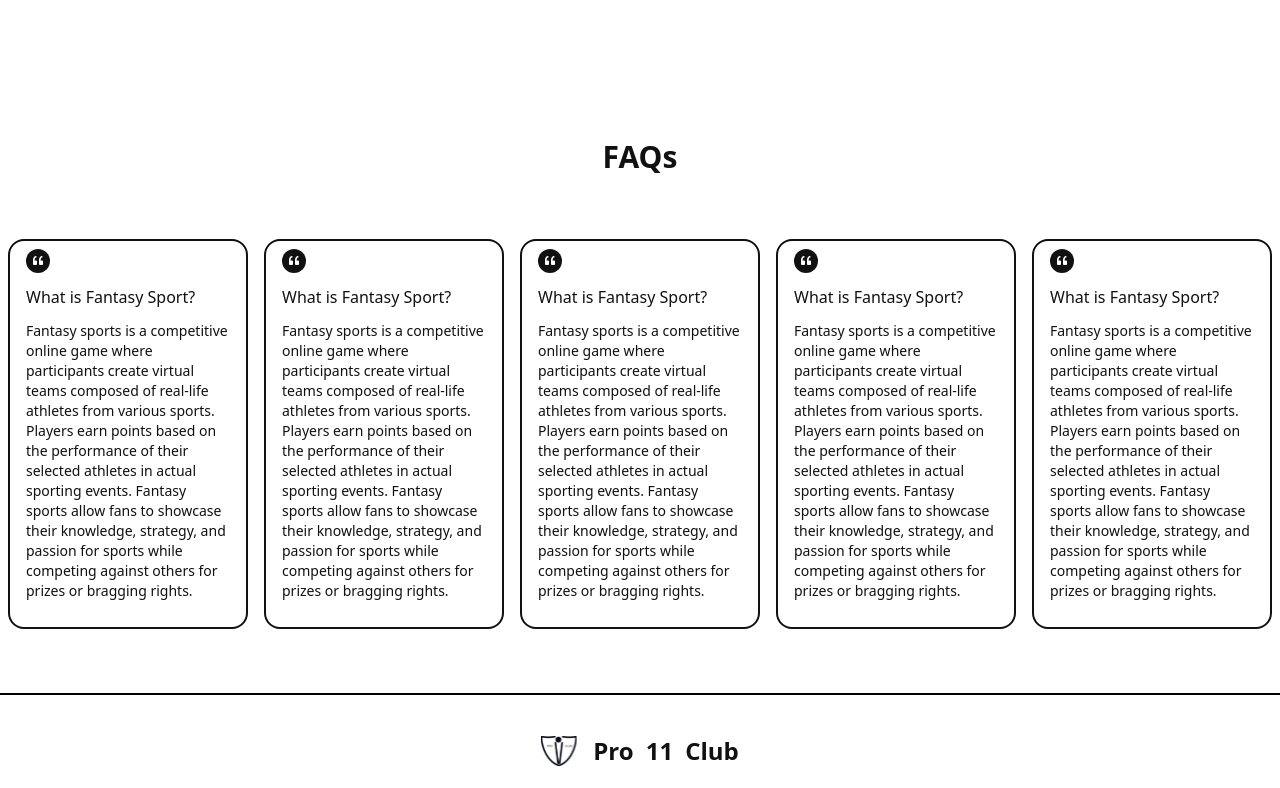
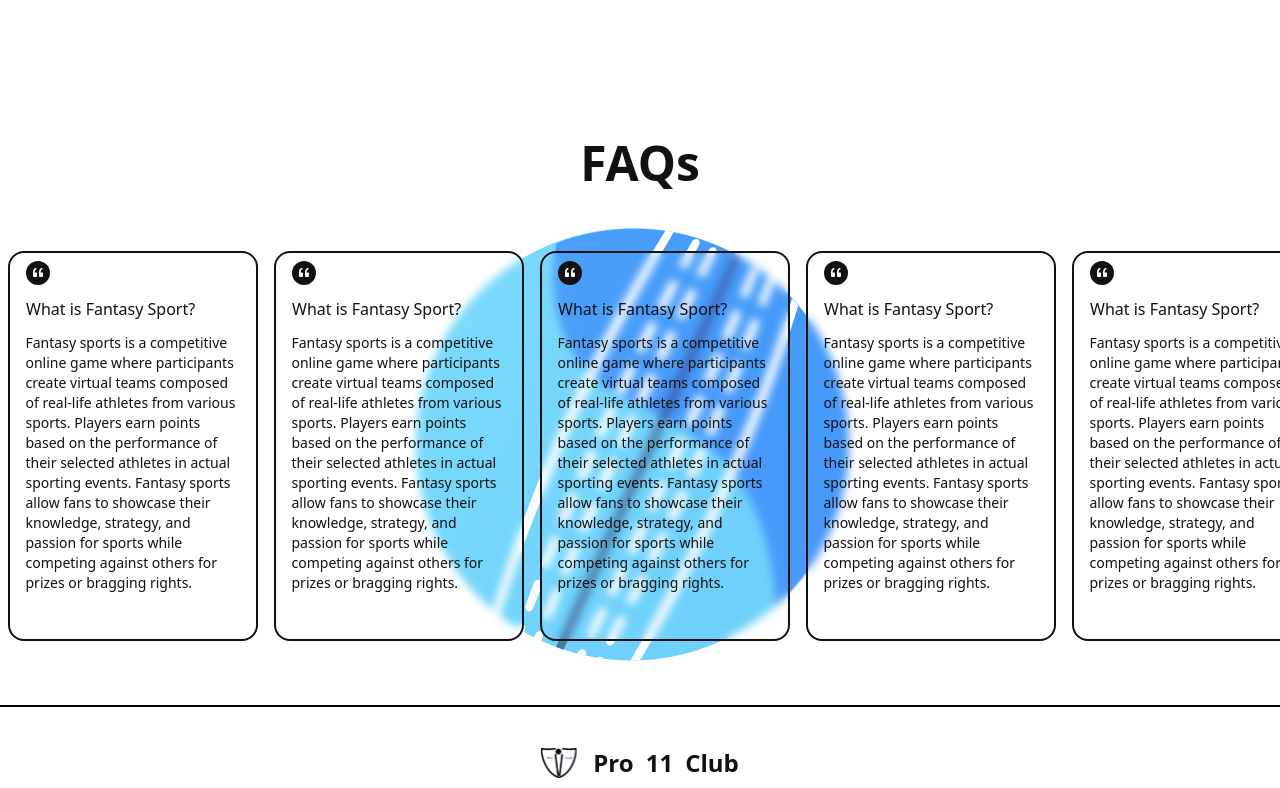
Before and after one commit to Himmu5/Pro11-Club, a React (Vite) app: page / in a window 1280 px wide. Shown: the part 4460-5248 px from the top of the page. Built offline with nearby package versions, Linux system fonts and the light colour scheme.

Commit message:
Ball added

```diff
--- a/src/Components/Pages/Footer.tsx
+++ b/src/Components/Pages/Footer.tsx
@@ -1,22 +1,24 @@
 import { FC } from 'react'
 import { BsQuote } from 'react-icons/bs'
 import Logo from '../../../public/LogoSVG.svg'
+import BigBall from '../../../public/BigBall.svg'
 import { AiFillFacebook, AiFillInstagram, AiFillLinkedin } from 'react-icons/ai'
 
 type P = object
 const Footer: FC<P> = () => {
-    return <>
-        <div className='flex flex-col items-center  '>
-            <h1 className='text-3xl font-bold'>FAQs</h1>
-            <div className='flex overflow-scroll gap-4 w-full sm:h-[520px] px-2 py-16 no-scrollbar border-b-2 border-black'>
+    return <div className=''>
+        <div className='relative flex flex-col items-center  '>
+            <img src={BigBall} alt="ball" className='absolute h-full self-center w-full ' />
+            <h1 className='text-3xl sm:text-4xl md:text-5xl font-bold'>FAQs</h1>
+            <div className='relative z-20 flex overflow-scroll gap-4 w-full sm:h-[520px] px-2 py-16 no-scrollbar border-b-2 border-black'>
                 {
-                    [...Array(5)].map(() => {
-                        return <div className='flex flex-col py-2 min-w-[200px] px-4 space-y-3 w-64  border-2 border-[#111111] rounded-2xl'>
+                    [...Array(5)].map((item) => {
+                        return <div key={item} className='flex backdrop-blur-sm flex-col py-2 min-w-[250px] px-4 space-y-3 w-64  border-2 border-[#111111] rounded-2xl'>
                             <div className='text-white p-1 bg-[#111111] self-start rounded-full '>
                                 <BsQuote />
                             </div>
                             <h1>What is Fantasy Sport?</h1>
-                            <p className='text-sm'>
+                            <p className='text-sm '>
                                 Fantasy sports is a competitive online game where participants create virtual teams composed of real-life athletes from various sports. Players earn points based on the performance of their selected athletes in actual sporting events. Fantasy sports allow fans to showcase their knowledge, strategy, and passion for sports while competing against others for prizes or bragging rights.
                             </p>
                         </div>
@@ -50,6 +52,6 @@ const Footer: FC<P> = () => {
                 </div>
             </div>
         </div>
-    </>
+    </div>
 }
 export default Footer;
```
